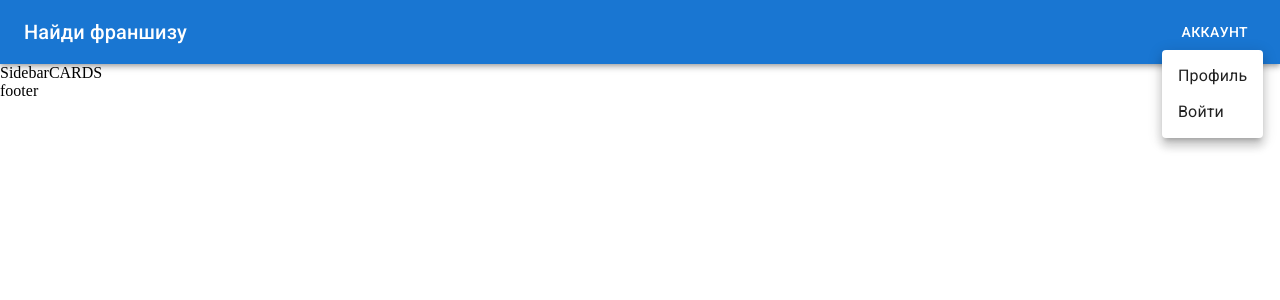
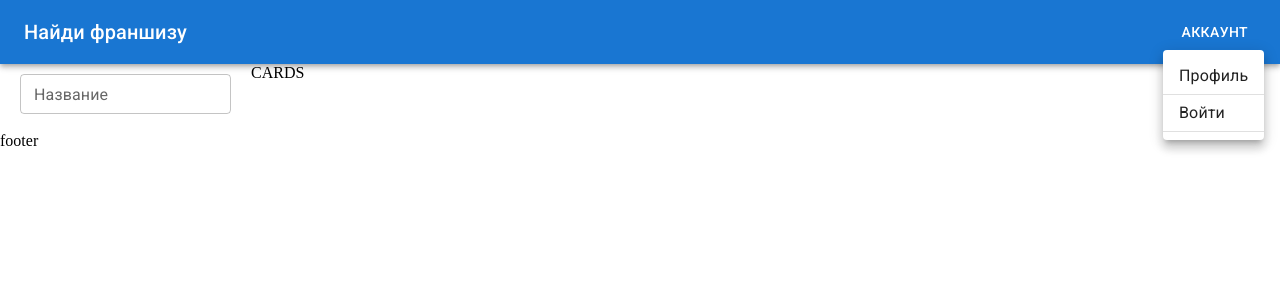
Before and after one commit to MarkHoffmanSaw/franchise, a React (Create React App) app in the folder client/: page / in a window 1280 px wide. Both pictures are taken after a click on the button "АККАУНТ". Shown: the top 300 px of the page. Built offline with nearby package versions, Linux system fonts and the light colour scheme; no server answers.

Commit message:
create name search

```diff
--- a/client/src/components/Header/Header.jsx
+++ b/client/src/components/Header/Header.jsx
@@ -1,7 +1,5 @@
-import * as React from "react";
 import {
     AppBar,
-    Box,
     Toolbar,
     Typography,
     Button,
@@ -21,32 +19,26 @@ function Header() {
         setAnchorEl(null);
     };
     return (
-        <Box sx={{ flexGrow: 1 }}>
         <AppBar position="static">
             <Toolbar>
-                    <Typography
-                        variant="h6"
-                        component="h1"
-                        sx={{ flexGrow: 1 }}
-                    >
+                <Typography variant="h6" component="h1" sx={{ flexGrow: 1 }}>
                     Найди франшизу
                 </Typography>
                 <div>
                     <Button onClick={handleClick} color="inherit">
                         Аккаунт
                     </Button>
-                        <Menu
-                            anchorEl={anchorEl}
-                            open={open}
-                            onClose={handleClose}
-                        >
-                            <MenuItem onClick={handleClose}>Профиль</MenuItem>
-                            <MenuItem onClick={handleClose}>Войти</MenuItem>
+                    <Menu anchorEl={anchorEl} open={open} onClose={handleClose}>
+                        <MenuItem onClick={handleClose} divider={true}>
+                            Профиль
+                        </MenuItem>
+                        <MenuItem onClick={handleClose} divider={true}>
+                            Войти
+                        </MenuItem>
                     </Menu>
                 </div>
             </Toolbar>
         </AppBar>
-        </Box>
     );
 }
 export default Header;
--- a/client/src/components/Layout.jsx
+++ b/client/src/components/Layout.jsx
@@ -1,12 +1,13 @@
 import { Outlet } from "react-router-dom";
 import Header from "./Header/Header";
+import Sidebar from "./Sidebar/Sidebar";
 
 const Layout = () => {
     return (
         <div>
             <Header />
             <div style={{ display: "flex" }}>
-                <div>Sidebar</div>
+                <Sidebar />
                 <Outlet></Outlet>
             </div>
             <footer>footer</footer>
--- /dev/null
+++ b/client/src/components/Sidebar/SearchByName/SearchByName.jsx
@@ -0,0 +1,31 @@
+import { useState } from "react";
+import { Box, TextField } from "@mui/material";
+
+function SearchByName() {
+    const [name, setName] = useState("");
+    const handleChange = (event) => {
+        setName(event.target.value);
+    };
+    return (
+        <Box
+            component="form"
+            sx={{
+                width: "100%",
+            }}
+            noValidate
+            autoComplete="off"
+        >
+            <TextField
+                fullWidth
+                label="Название"
+                type="search"
+                defaultValue=""
+                size="small"
+                value={name}
+                onChange={handleChange}
+                sx={{ mb: 1 }}
+            />
+        </Box>
+    );
+}
+export default SearchByName;
--- /dev/null
+++ b/client/src/components/Sidebar/Sidebar.jsx
@@ -0,0 +1,18 @@
+import {
+    AppBar,
+    Toolbar,
+    Typography,
+    Button,
+    Menu,
+    MenuItem,
+} from "@mui/material";
+import SearchByName from "./SearchByName/SearchByName";
+
+function Sidebar() {
+    return (
+        <div style={{ padding: "10px 20px" }}>
+            <SearchByName />
+        </div>
+    );
+}
+export default Sidebar;
```
Lines whose indentation alone changed are shown as unchanged.
